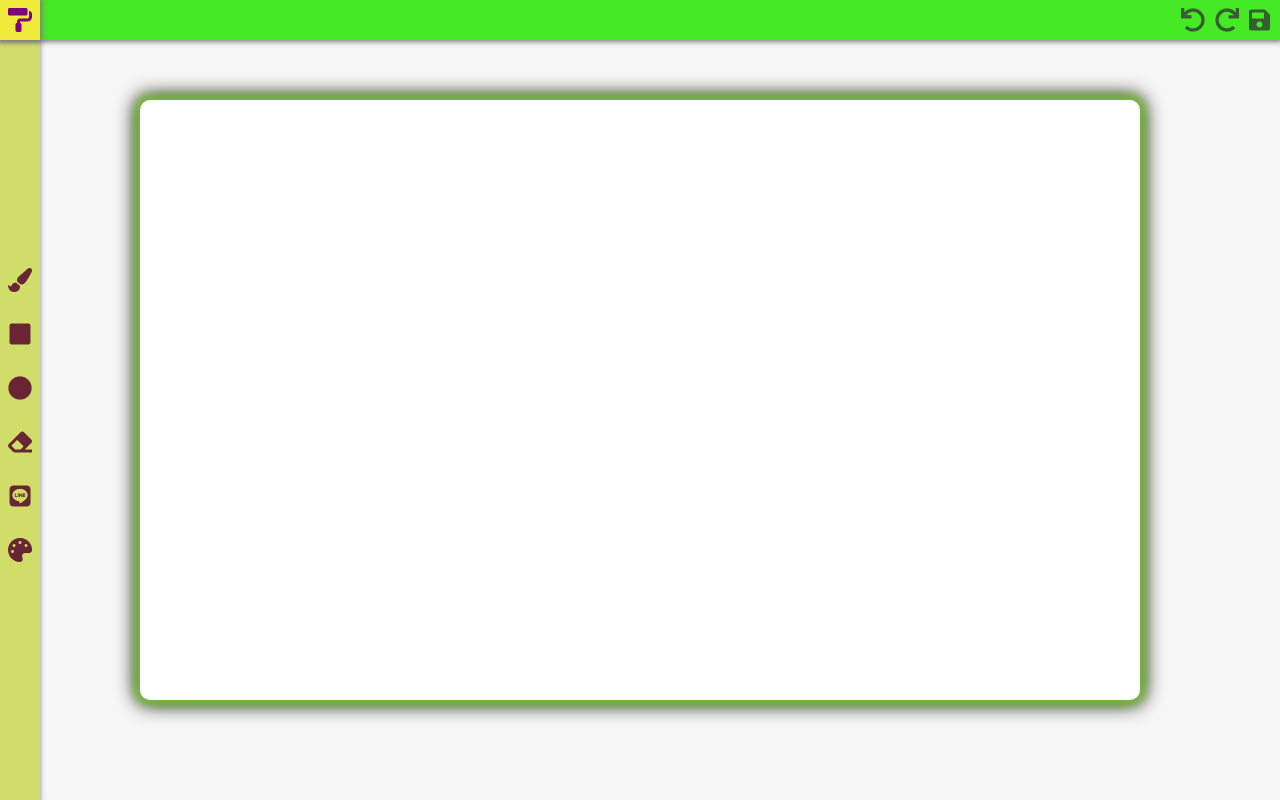
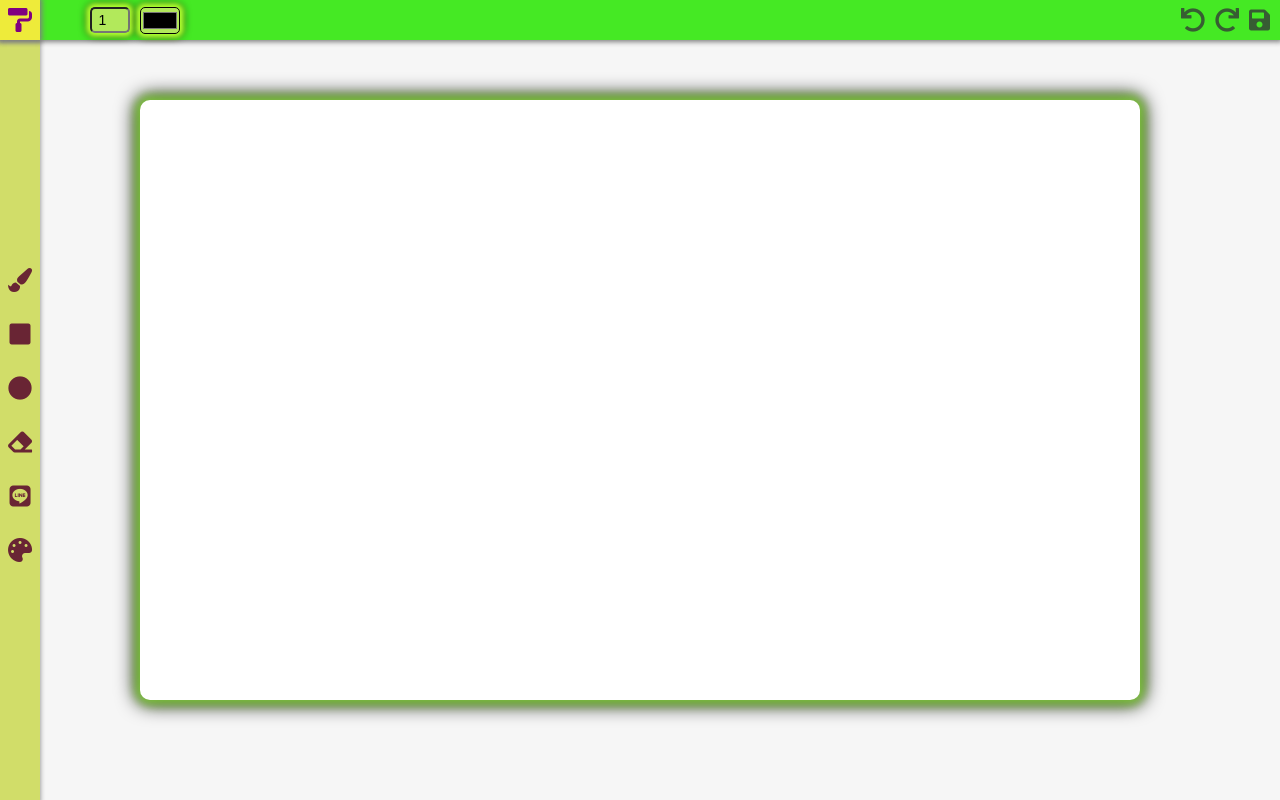
Before and after one commit to prixrak/paint-online, a React (Create React App) app in the folder client/: page / in a window 1280 px wide. Built offline with nearby package versions, Linux system fonts and the light colour scheme; the HTML template or start-up script is replaced by a standard one.

Commit message:
added hints to UI by using data-hint, also create functional by eraser, we just extend brush and set stroke style of white

```diff
--- a/client/src/components/SettingBar.jsx
+++ b/client/src/components/SettingBar.jsx
@@ -1,9 +1,20 @@
 import React from 'react';
+import toolState from '../store/toolState';
 import '../styles/settingbar.scss'
 
 const SettingBar = () => {
   return (
     <div className='settingbar'>
+      <input
+        data-hint='Line Width'
+        onChange={e => toolState.setLineWidth(e.target.value)}
+        type="number"
+        id='line-width'
+        defaultValue={1} min={1} max={50}/>
+      <input
+        data-hint='Border Color'
+        onChange={e => toolState.setStrokeColor(e.target.value)}
+        type="color"/>
       <i className="fas fa-undo left"></i>
       <i className="fas fa-redo"></i>
       <i className="fas fa-save"></i>
--- a/client/src/components/Toolbar.jsx
+++ b/client/src/components/Toolbar.jsx
@@ -1,4 +1,4 @@
-import React from 'react';
+import React, { useRef } from 'react';
 import canvasState from '../store/canvasState';
 import toolState from '../store/toolState';
 import '../styles/toolbar.scss'
@@ -6,18 +6,27 @@ import Brush from './../tools/Brush';
 import Rect from './../tools/Rect';
 import Circle from './../tools/Circle';
 import Line from './../tools/Line';
+import Eraser from './../tools/Eraser';
+
 const Toolbar = () => {
+  let icon = useRef(null);
+
+  let changeColor = (e) => {
+    toolState.setFillColor(e.target.value);
+    toolState.setStrokeColor(e.target.value)
+    icon.current.style.color =  `${e.target.value}`;
+  }
   return (
     <div className='toolbar'>
-      <i className="fas fa-paint-brush" onClick={() => toolState.setTool(new Brush(canvasState.canvas))}></i>
-      <i className="fas fa-square" onClick={() => toolState.setTool(new Rect(canvasState.canvas))}></i>
-      <i className="fas fa-circle" onClick={() => toolState.setTool(new Circle(canvasState.canvas))}></i>
-      <i className="fas fa-eraser"></i>
-      <i className="fab fa-line" onClick={() => toolState.setTool(new Line(canvasState.canvas))}></i>
-      <label>
-        <i className="fas fa-palette"></i>
-        <input type="color" />
-      </label>
+      <i data-hint='Draw by Brush' className="fas fa-paint-brush" onClick={() => toolState.setTool(new Brush(canvasState.canvas))}></i>
+      <i data-hint='Draw Reactangle' className="fas fa-square" onClick={() => toolState.setTool(new Rect(canvasState.canvas))}></i>
+      <i data-hint='Draw Circle' className="fas fa-circle" onClick={() => toolState.setTool(new Circle(canvasState.canvas))}></i>
+      <i data-hint='Eraser' className="fas fa-eraser" onClick={() => toolState.setTool(new Eraser(canvasState.canvas))}></i>
+      <i data-hint='Draw Line' className="fab fa-line" onClick={() => toolState.setTool(new Line(canvasState.canvas))}></i>
+      <i data-hint='Set color of tool' ref={icon} className="fas fa-palette">
+        <input type="color" onChange={e => changeColor(e)} id="fill-color"/>
+      </i>
+
     </div>
   );
 };
--- a/client/src/store/toolState.js
+++ b/client/src/store/toolState.js
@@ -3,6 +3,9 @@ import { makeAutoObservable } from "mobx";
 class ToolState {
   tool = null;
 
+  // save the stroke color, because when we change the tool to an eraser,
+  // the stroke color will be set to white, so save it to restore
+  strokeColor = 'black';
   constructor() {
     makeAutoObservable(this);
   }
@@ -10,6 +13,19 @@ class ToolState {
   setTool(tool) {
     this.tool = tool;
   }
+
+  setFillColor(color) {
+    this.tool.fillColor = color;
+  }
+
+  setStrokeColor(color) {
+    this.strokeColor = color;
+    this.tool.strokeColor = color;
+  }
+
+  setLineWidth(width) {
+    this.tool.lineWidth = width;
+  }
 }
 
 export default new ToolState();
--- a/client/src/styles/app.scss
+++ b/client/src/styles/app.scss
@@ -13,3 +13,27 @@
   width: 100vw;
   background-color: $background-color;
 }
+
+[data-hint] {
+  position: relative;
+}
+
+[data-hint]::after {
+  content: attr(data-hint);
+  font-size: 14px;
+  position: absolute;
+  width: 100px;
+  left: 0; top: 0;
+  background: #3989c9;
+  color: #fff;
+  padding: 0.5em;
+  box-shadow: 2px 2px 5px rgba(0, 0, 0, 0.3);
+  pointer-events: none;
+  opacity: 0;
+  transition: 1s;
+}
+
+[data-hint]:hover::after {
+  opacity: 1;
+  left: 2em;
+}
--- a/client/src/styles/settingbar.scss
+++ b/client/src/styles/settingbar.scss
@@ -4,10 +4,28 @@
   background-color: rgb(69, 233, 36);
   display: flex;
   align-items: center;
+  justify-content: center;
   position: absolute;
   box-shadow: 0 0px 5px 2px gray;
   z-index: 1;
-  justify-content: center;
+  padding-left: 80px;
+
+  input {
+    cursor: pointer;
+    margin-left: 10px;
+    border-radius: 5px;
+    width: 40px;
+    background: rgb(178, 233, 91);
+    color: black;
+    font-size: 14px;
+    box-shadow:
+      0px 0px 4px 4px greenyellow,
+      0px 0px 10px 2px black;
+  }
+  input[type=number] {
+    height: 26px;
+    text-align: center;
+  }
 
   i {
     cursor: pointer;
--- a/client/src/styles/toolbar.scss
+++ b/client/src/styles/toolbar.scss
@@ -21,13 +21,6 @@
     }
   }
 
-  label {
-    position: relative;
-    &:hover {
-      transform: scale(1.1);
-    }
-  }
-
   input {
     position: absolute;
     top: 0;
--- /dev/null
+++ b/client/src/tools/Eraser.js
@@ -0,0 +1,11 @@
+import toolState from "../store/toolState";
+import Brush from "./Brush";
+
+export default class Eraser extends Brush {
+  draw(x, y) {
+    this.ctx.strokeStyle = 'white';
+    this.ctx.lineTo(x, y);
+    this.ctx.stroke();
+    this.ctx.strokeStyle = toolState.strokeColor;
+  }
+}
--- a/client/src/tools/Tool.js
+++ b/client/src/tools/Tool.js
@@ -3,6 +3,18 @@ export default class Tool {
     this.canvas = canvas;
     this.ctx = canvas.getContext('2d');
     this.destroyEvents();
+  }
+
+  set fillColor(color) {
+    this.ctx.fillStyle = color;
+  }
+
+  set strokeColor(color) {
+    this.ctx.strokeStyle = color;
+  }
+
+  set lineWidth(width) {
+    this.ctx.lineWidth = width;
   }
 
   destroyEvents() {
```
